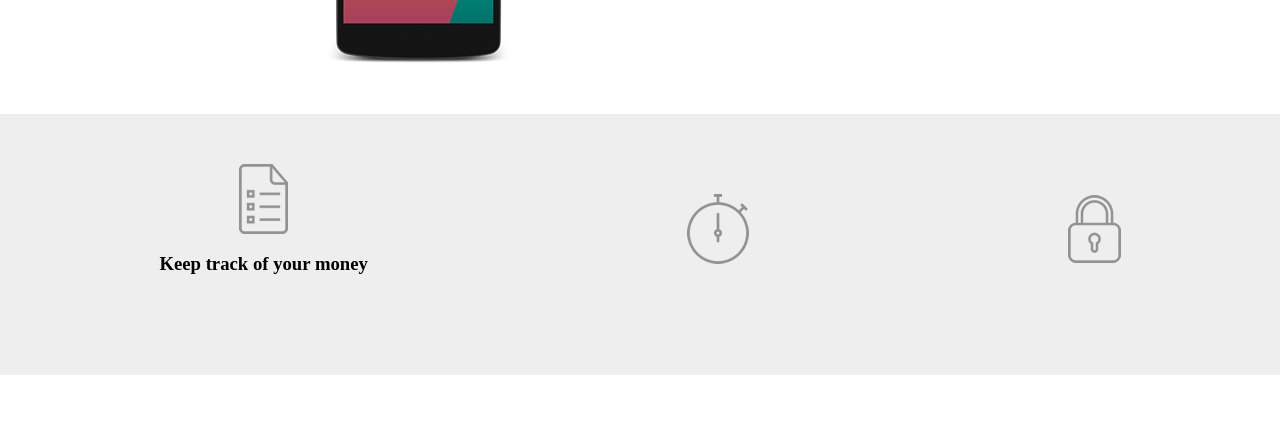
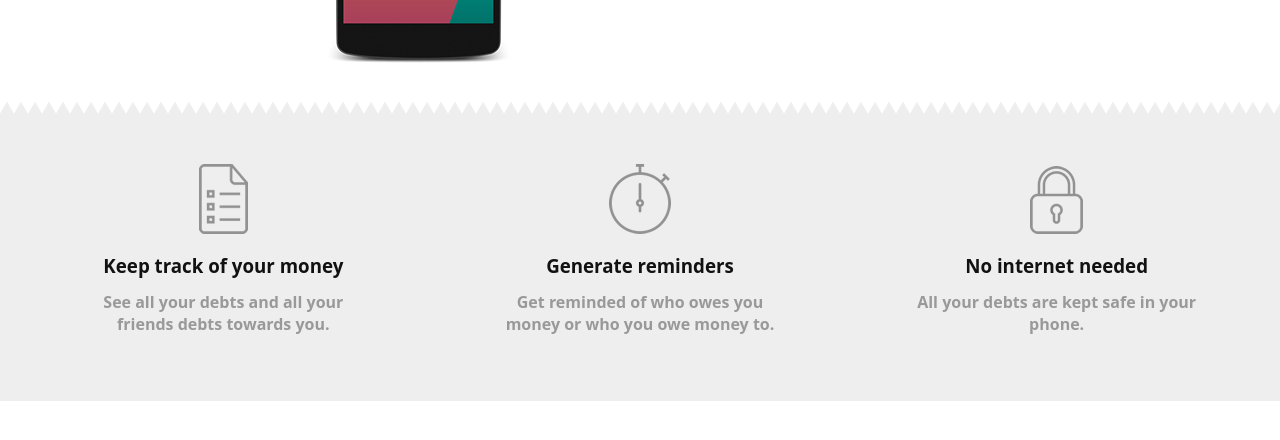
Before and after one commit to wolox-training/gb-express-js, a plain HTML site: page maquetado/index.html in a window 1280 px wide. Shown: the part 328-768 px from the top of the page. Drawn offline with Linux system fonts and the light colour scheme.

Commit message:
maquetado y estilo de seccion features desarrollado

```diff
--- a/maquetado/index.html
+++ b/maquetado/index.html
@@ -15,19 +15,18 @@
         <div class="feature">
           <img src="assets/img/ic_list.png">
           <h3>Keep track of your money</h3>
-          <p></p>
+          <p class="description">See all your debts and all your friends debts towards you.</p>
         </div>
         <div class="feature">
-          <img src="assets/img/ic_reminder.png"
-          <h3></h3>
-          <p></p>
+          <img src="assets/img/ic_reminder.png">
+          <h3>Generate reminders</h3>
+          <p class="description">Get reminded of who owes you money or who you owe money to.</p>
         </div>
         <div class="feature">
-          <img src="assets/img/ic_safe.png"
-          <h3></h3>
-          <p></p>
+          <img src="assets/img/ic_safe.png">
+          <h3>No internet needed</h3>
+          <p class="description">All your debts are kept safe in your phone.</p>
         </div>
     </section>
   </body>
-
 </html>
--- a/maquetado/styles.css
+++ b/maquetado/styles.css
@@ -1,5 +1,6 @@
 body {
   margin: 0;
+  font-family: "Open Sans";
 }
 
 .main-section {
@@ -18,15 +19,31 @@ body {
   background: linear-gradient(to bottom, transparent, #f5c85f, transparent);
 }
 
+.logo{
+  max-width: 308px;
+  width: 85%;
+}
+
 .seccion-features{
+  position: relative;
   display: flex;
-  flex-direction: row;
-  align-items: center;
+  flex-wrap: wrap;
+  align-items: baseline;
   justify-content: space-around;
-  flex-wrap: wrap;
-  padding:50px 0;
+  align-content: center;
+  padding:50px 15px;
   margin-top: 50px;
   background-color: #EEEEEE;
+}
+
+.seccion-features::before {
+  content: "";
+  position: absolute;
+  width: 100%;
+  height: 12px;
+  background-image: url('assets/img/triangle.png');
+  background-repeat: repeat-x;
+  top:-12px;
 
 }
 
@@ -35,8 +52,24 @@ body {
   flex-direction: column;
   align-items: center;
   justify-content: center;
+  flex-basis: 300px;
+  color: #111111;
+  font-weight: bold;
+  text-align: center;
 }
+.description{
+  color: #999999;
+  margin-top: -5px;
+}
+
 /* Media queries */
+@media only screen and (max-width: 930px) {
+    .seccion-features{
+        flex-direction: column;
+          align-items: center;
+    }
+}
+
 @media only screen and (max-width: 600px) {
     .separator,
     .phone {
```
